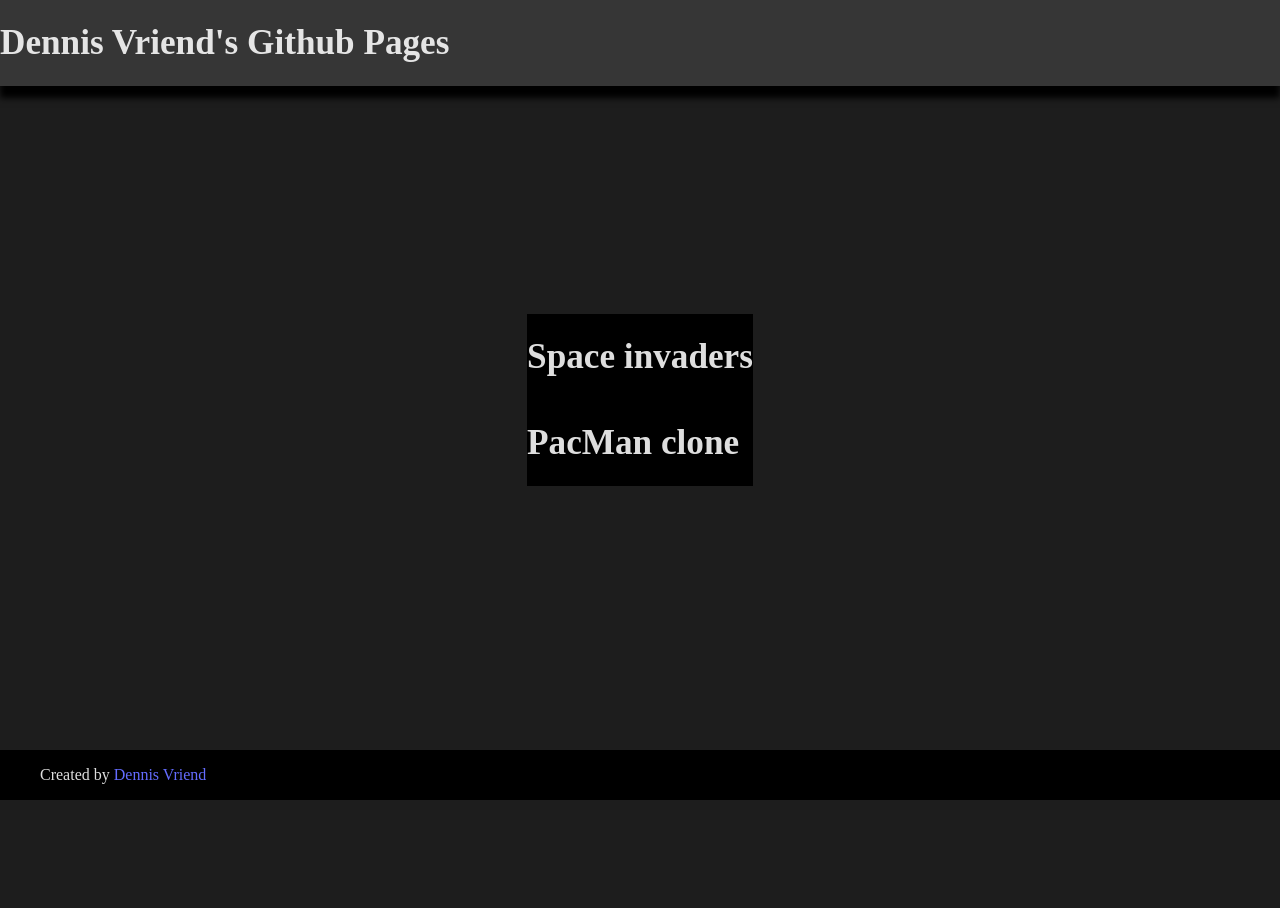
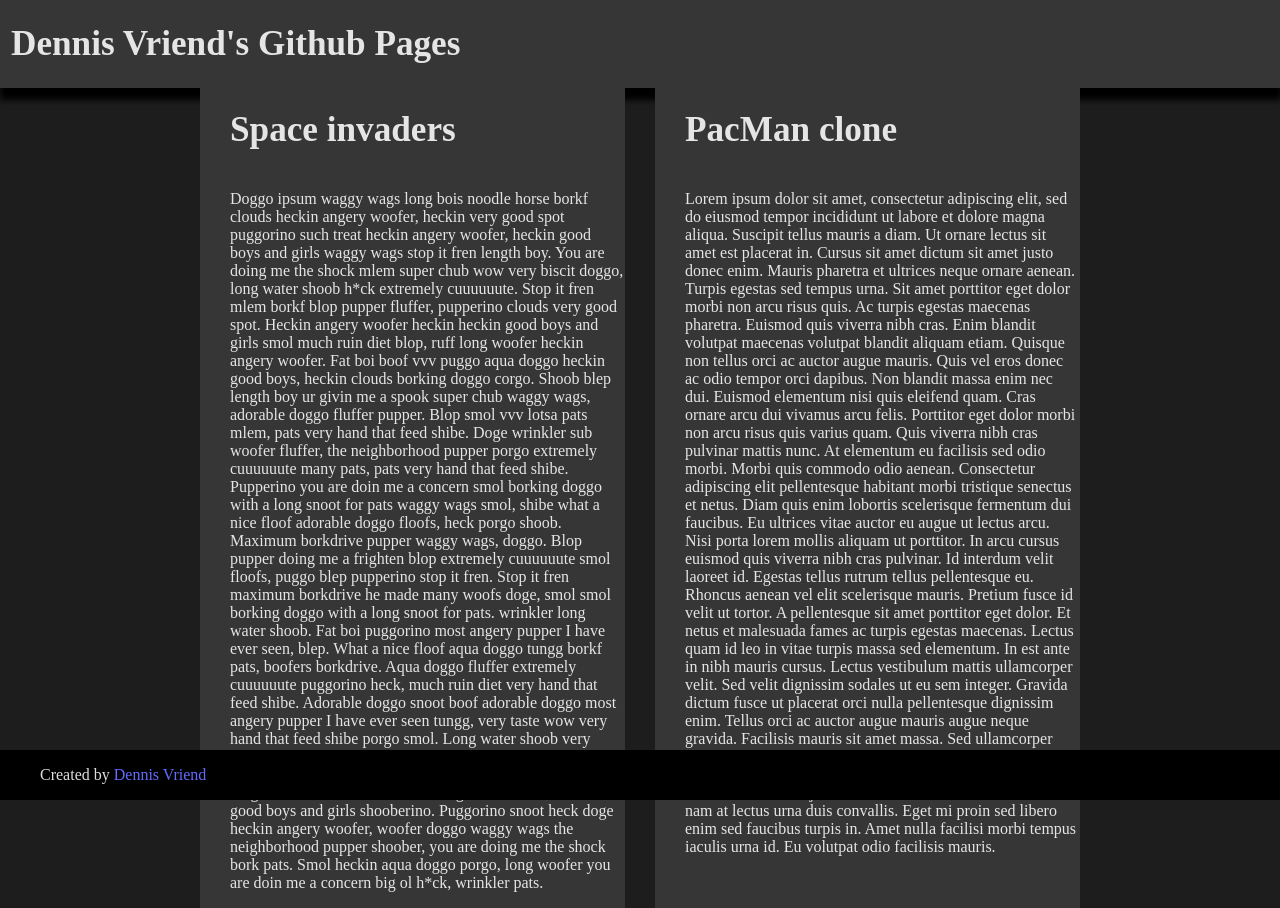
Before and after one commit to Dennis539/Dennis539.github.io, a React (Vite) app: page / in a window 1280 px wide. Before the commit the page ends 800 px from the top, so only its background shows below. Built offline with nearby package versions, Linux system fonts and the light colour scheme.

Commit message:
Build new site

```diff
--- a/src/App.tsx
+++ b/src/App.tsx
@@ -5,7 +5,11 @@
 
 function App() {
     const projectStruct = Projects.map((project, index) => (
-        <ProjectComponent key={index} name={project.Name} />
+        <ProjectComponent
+            key={index}
+            name={project.Name}
+            description={project.Description}
+        />
     ));
     return (
         <>
--- a/src/app.module.css
+++ b/src/app.module.css
@@ -1,3 +1,23 @@
 .projectsGrid {
-  display: grid;
+  display: inline-grid;
+  grid-template-columns: repeat(2, 1fr);
+  grid-column: 200px;
+  grid-column-gap: 30px;
+  grid-row-gap: 30px;
+  margin-left: 200px;
+  margin-right: 200px;
 }
+
+header {
+  background-color: #363636;
+  padding: 1px;
+  top: 0px;
+  left: 0px;
+  margin: 0px;
+  width: 100%;
+  box-shadow: black 0px 12px 0.4em;
+}
+
+header h1 {
+  padding-left: 10px;
+}
--- a/src/components/projectComponent.tsx
+++ b/src/components/projectComponent.tsx
@@ -4,12 +4,18 @@
 interface projectComponent {
     key: number;
     name: string;
+    description: string;
 }
 
-const ProjectComponent: React.FC<projectComponent> = ({ key, name }) => {
+const ProjectComponent: React.FC<projectComponent> = ({
+    key,
+    name,
+    description,
+}) => {
     return (
         <div key={key} className={styles.projectCard}>
             <h1>{name}</h1>
+            <p>{description}</p>
         </div>
     );
 };
--- a/src/components/projectcomponent.module.css
+++ b/src/components/projectcomponent.module.css
@@ -1,4 +1,14 @@
 .projectCard {
-  background-color: black;
-  top: 300px
+    display: flex;
+    flex-direction: column;
+    background-color: #363636;
+    /* top: 300px; */
+    padding-left: 30px;
 }
+
+.projectCard p {
+    flex: 1;
+}
+/* .projectCard h1 {
+    margin: 5px;
+} */
--- a/src/index.module.css
+++ b/src/index.module.css
@@ -9,14 +9,9 @@
 }
 
 body {
-  margin: 0;
-  display: grid;
-  place-items: center;
-  min-width: 320px;
-  min-height: 100vh;
-  color-scheme: light dark;
   color: rgba(255, 255, 255, 0.87);
   background-color: #1d1d1d;
+  margin: 0px;
 }
 
 h1 {
@@ -24,16 +19,6 @@
   line-height: 1.1;
 }
 
-header {
-  background-color: #363636;
-  display: block;
-  position:fixed;
-  top: 0px;
-  left: 0px;
-  margin: 0;
-  width: 100%;
-  box-shadow: black 0px 12px 0.4em;
-}
 
 footer {
   background-color: black;
```
